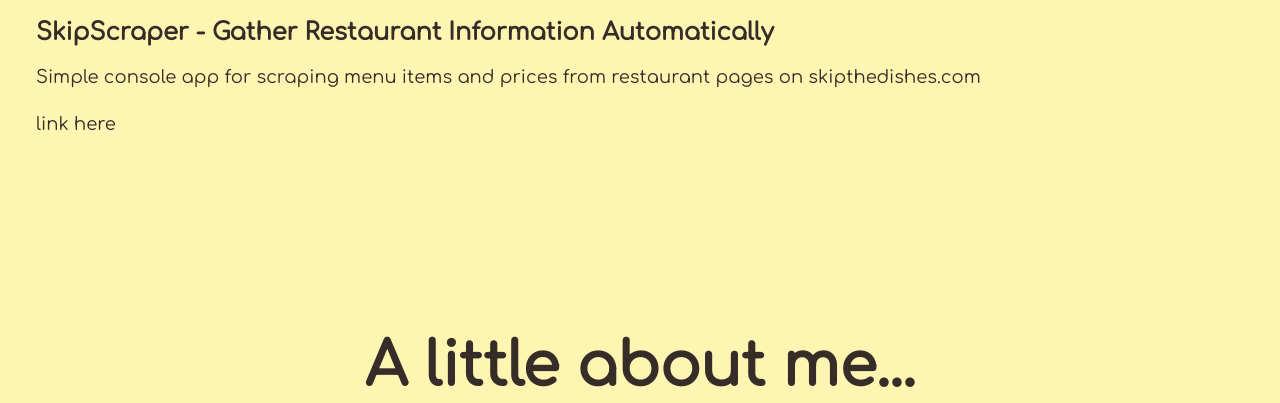
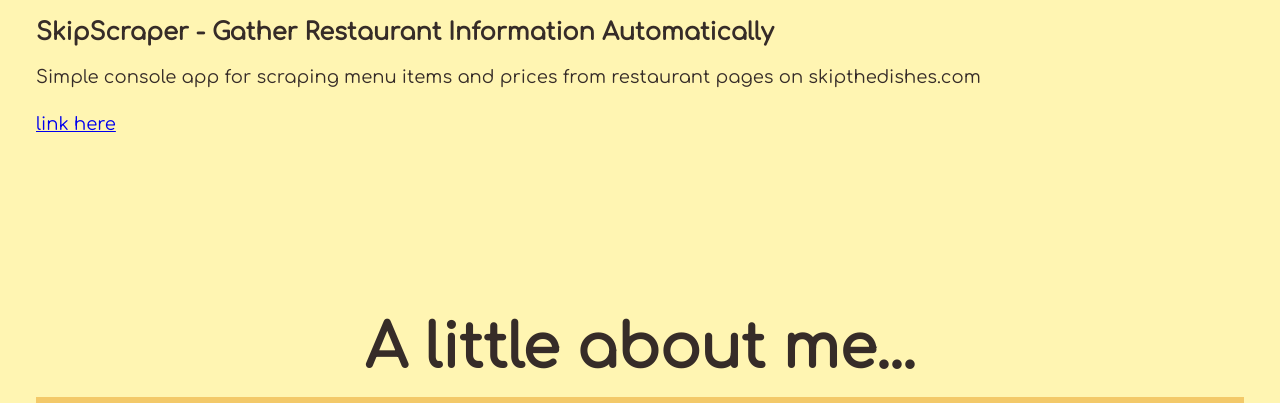
Before and after one commit to achoi98/achoi98.github.io, a plain HTML site: page index.html in a window 1280 px wide. Shown: the part 694-1097 px from the top of the page. Drawn offline with Linux system fonts and the light colour scheme.

Commit message:
Update index.html
link to skipscraper added

```diff
--- a/index.html
+++ b/index.html
@@ -47,7 +47,7 @@
 				<div class="project">
 					<h3>SkipScraper - Gather Restaurant Information Automatically</h3>
 					<p>Simple console app for scraping menu items and prices from restaurant pages on skipthedishes.com</p>
-					<p href="https://github.com/achoi98/SkipScraper">link here</p>
+					<a href="https://github.com/achoi98/SkipScraper">link here</a>
 				</div>
 			</div>
 		</section>
```
